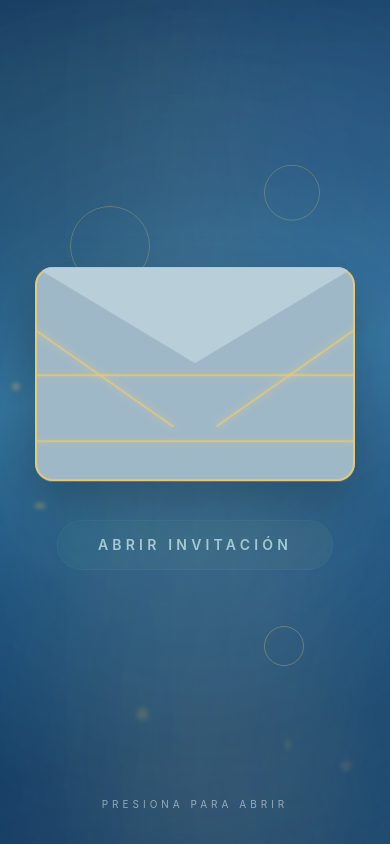
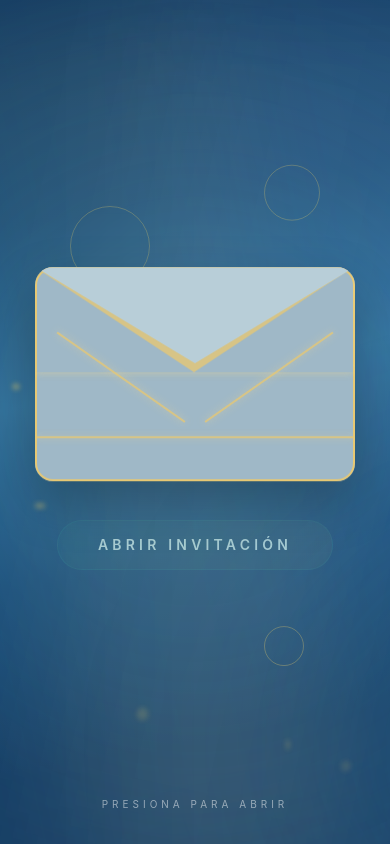
Before and after one commit to Steve0365/XVInvitaacion, a Next.js app: page / in a window 390 px wide. Built offline with nearby package versions, Linux system fonts and the light colour scheme.

Commit message:
Add files via upload

```diff
--- a/app/globals.css
+++ b/app/globals.css
@@ -380,9 +380,9 @@ body {
   50% { box-shadow: 0 0 25px #f8df91; }
 }
 
-@keyframes lineGlow {
+@keyframes goldMove {
   0%, 100% { opacity: 0.35; }
-  50% { opacity: 1; box-shadow: 0 0 12px #f5d982; }
+  50% { opacity: 1; box-shadow: 0 0 12px #f6db8a; }
 }
 
 .envelope {
@@ -413,36 +413,48 @@ body {
 
 .fold {
   position: absolute;
+  height: 2px;
   background: #e7c873;
-  height: 2px;
-  opacity: .7;
-  animation: lineGlow 2.5s infinite;
+  opacity: 0.7;
+  z-index: 2;
+  animation: goldMove 2.5s infinite;
 }
 
 .fold.top {
-  top: 50%;
+  width: 0;
+  height: 0;
+  border-left: clamp(150px, 41vw, 215px) solid transparent;
+  border-right: clamp(150px, 41vw, 215px) solid transparent;
+  border-top: clamp(98px, 27vw, 140px) solid #e7c873;
+  background: none;
+  opacity: 0.5;
+  top: 0;
+  left: 0;
+}
+
+.fold.left {
+  width: clamp(146px, 40vw, 210px);
+  top: clamp(100px, 28vw, 145px);
+  left: clamp(7px, 2vw, 10px);
+  transform: rotate(35deg);
+}
+
+.fold.right {
+  width: clamp(146px, 40vw, 210px);
+  top: clamp(100px, 28vw, 145px);
+  right: clamp(7px, 2vw, 10px);
+  transform: rotate(-35deg);
+}
+
+.fold.bottom {
+  bottom: clamp(42px, 11vw, 60px);
   left: 0;
   width: 100%;
 }
 
-.fold.left {
-  width: clamp(160px, 44vw, 230px);
-  transform: rotate(35deg);
-  left: clamp(-18px, -5vw, -25px);
-  top: clamp(100px, 28vw, 145px);
-}
-
-.fold.right {
-  width: clamp(160px, 44vw, 230px);
-  transform: rotate(-35deg);
-  right: clamp(-18px, -5vw, -25px);
-  top: clamp(100px, 28vw, 145px);
-}
-
-.fold.bottom {
-  bottom: clamp(38px, 10vw, 55px);
-  left: 0;
-  width: 100%;
+.envelope.open .fold {
+  opacity: 0;
+  transition: opacity 0.8s ease;
 }
 
 .flap {
@@ -459,20 +471,30 @@ body {
 
 .letter-card {
   position: absolute;
-  z-index: 10;
   width: clamp(250px, 69vw, 360px);
   height: clamp(175px, 48vw, 250px);
   left: clamp(24px, 6.6vw, 35px);
-  top: clamp(14px, 3.8vw, 20px);
+  top: clamp(18px, 4.8vw, 25px);
   background: #fff5df;
   padding: clamp(22px, 6vw, 35px);
   text-align: center;
-  border-radius: 6px;
+  border-radius: 8px;
   box-shadow: 0 15px 40px rgba(0,0,0,.25);
   display: flex;
   flex-direction: column;
   align-items: center;
   justify-content: center;
+  z-index: 3;
+  opacity: 0;
+  visibility: hidden;
+  transform: translateY(0) scale(0.95);
+  transition: opacity 0.5s ease, transform 1.5s ease, visibility 0.5s;
+}
+
+.envelope.open .letter-card {
+  opacity: 1;
+  visibility: visible;
+  transform: translateY(-80px) scale(1);
 }
 
 .letter-card h3 {
--- a/components/EnvelopeScreen.jsx
+++ b/components/EnvelopeScreen.jsx
@@ -115,7 +115,7 @@ export default function EnvelopeScreen({ onOpen }) {
           />
 
           <motion.div
-            className="envelope cursor-pointer"
+            className={`envelope cursor-pointer ${phase !== 'idle' ? 'open' : ''}`}
             onClick={handleOpen}
             animate={
               phase !== 'idle'
@@ -128,15 +128,7 @@ export default function EnvelopeScreen({ onOpen }) {
                 : { duration: 4, repeat: Infinity, ease: 'easeInOut' }
             }
           >
-            <motion.div
-              className="letter-card"
-              animate={
-                phase !== 'idle'
-                  ? { y: -90, opacity: 1, scale: 1 }
-                  : { y: 0, opacity: 0 }
-              }
-              transition={{ duration: 1.8, ease: 'easeInOut' }}
-            >
+            <div className="letter-card">
               <h3>¡Bienvenidos!</h3>
               <p>
                 Los espero en mi Pool Side para celebrar juntos este día tan especial. Su presencia hará de este momento un recuerdo inolvidable.
@@ -144,7 +136,7 @@ export default function EnvelopeScreen({ onOpen }) {
               <hr />
               <span className="name">Hallie Aes</span>
               <span className="xv">XV Años</span>
-            </motion.div>
+            </div>
 
             <div className="envelope-body">
               <span className="fold top"></span>
```
